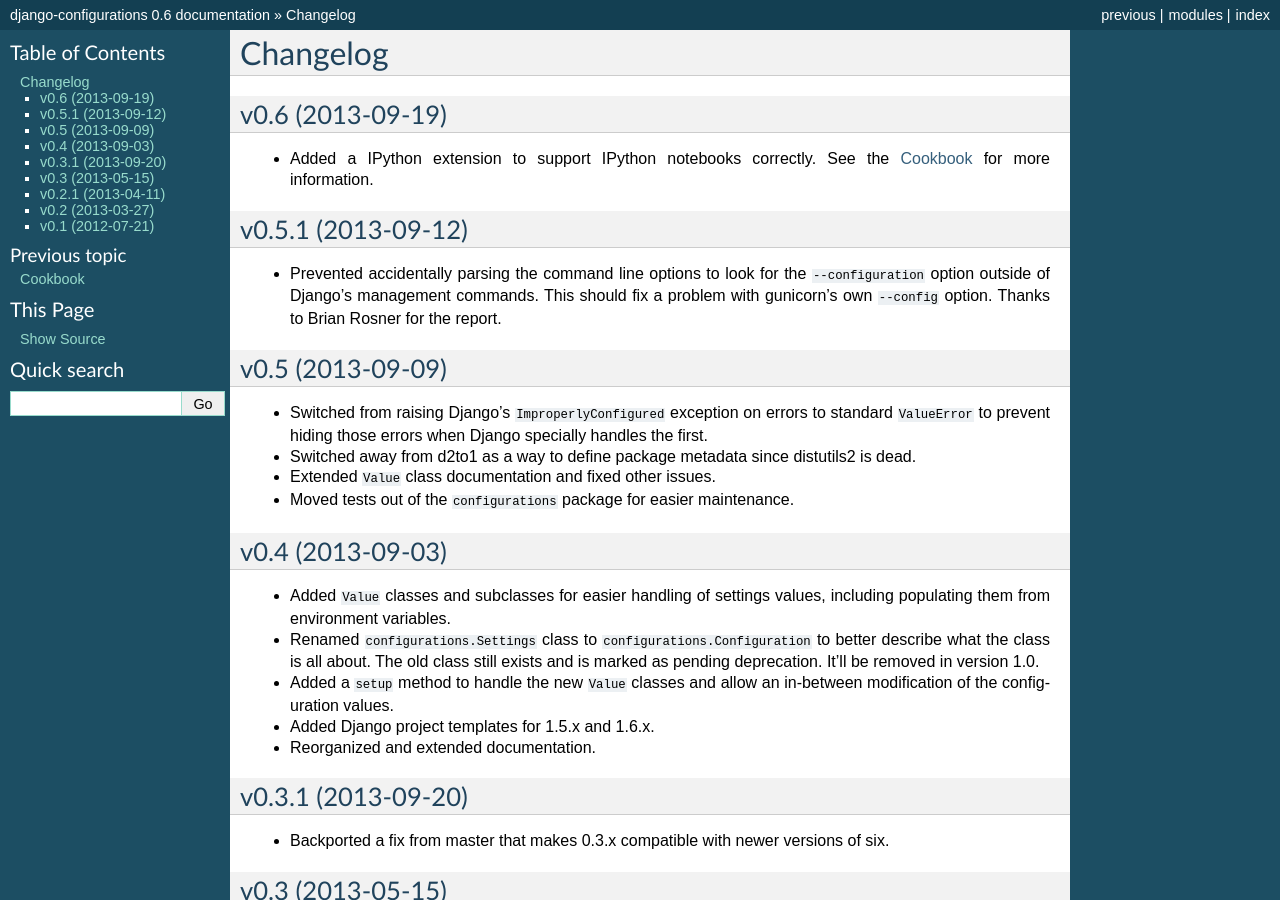
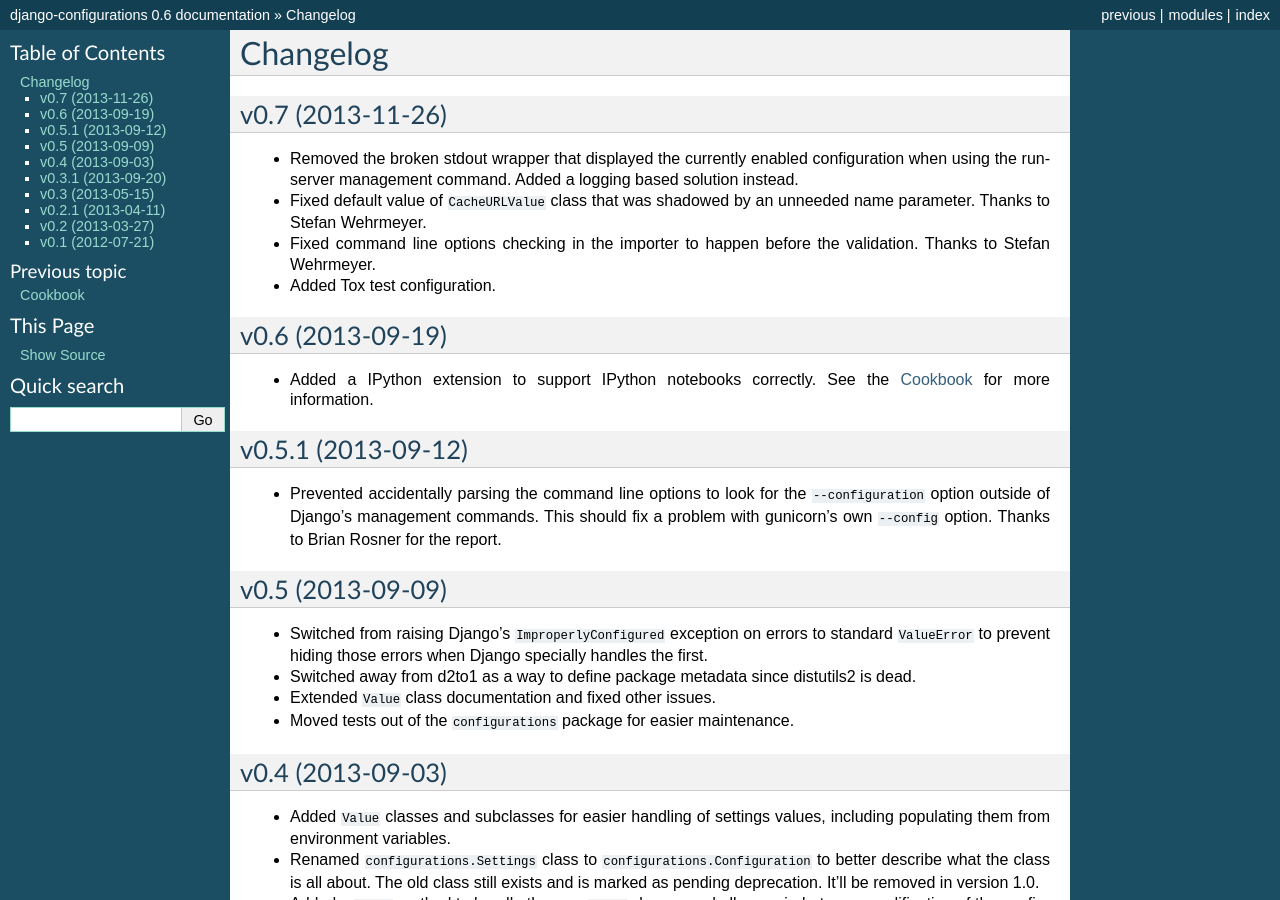
Before and after one commit to jazzband/django-configurations, a Sphinx documentation site: the page built from docs/changes.rst, in a window 1280 px wide and 900 px high. Built offline with Sphinx 7.4.7, drawn with Linux system fonts in a browser that asks for light colours.

Commit message:
Updated changelog.

```diff
--- a/docs/changes.rst
+++ b/docs/changes.rst
@@ -2,6 +2,21 @@
 
 Changelog
 ---------
+
+v0.7 (2013-11-26)
+^^^^^^^^^^^^^^^^^
+
+- Removed the broken stdout wrapper that displayed the currently enabled
+  configuration when using the runserver management command. Added a logging
+  based solution instead.
+
+- Fixed default value of ``CacheURLValue`` class that was shadowed by an
+  unneeded name parameter. Thanks to Stefan Wehrmeyer.
+
+- Fixed command line options checking in the importer to happen before the
+  validation. Thanks to Stefan Wehrmeyer.
+
+- Added Tox test configuration.
 
 v0.6 (2013-09-19)
 ^^^^^^^^^^^^^^^^^
```
